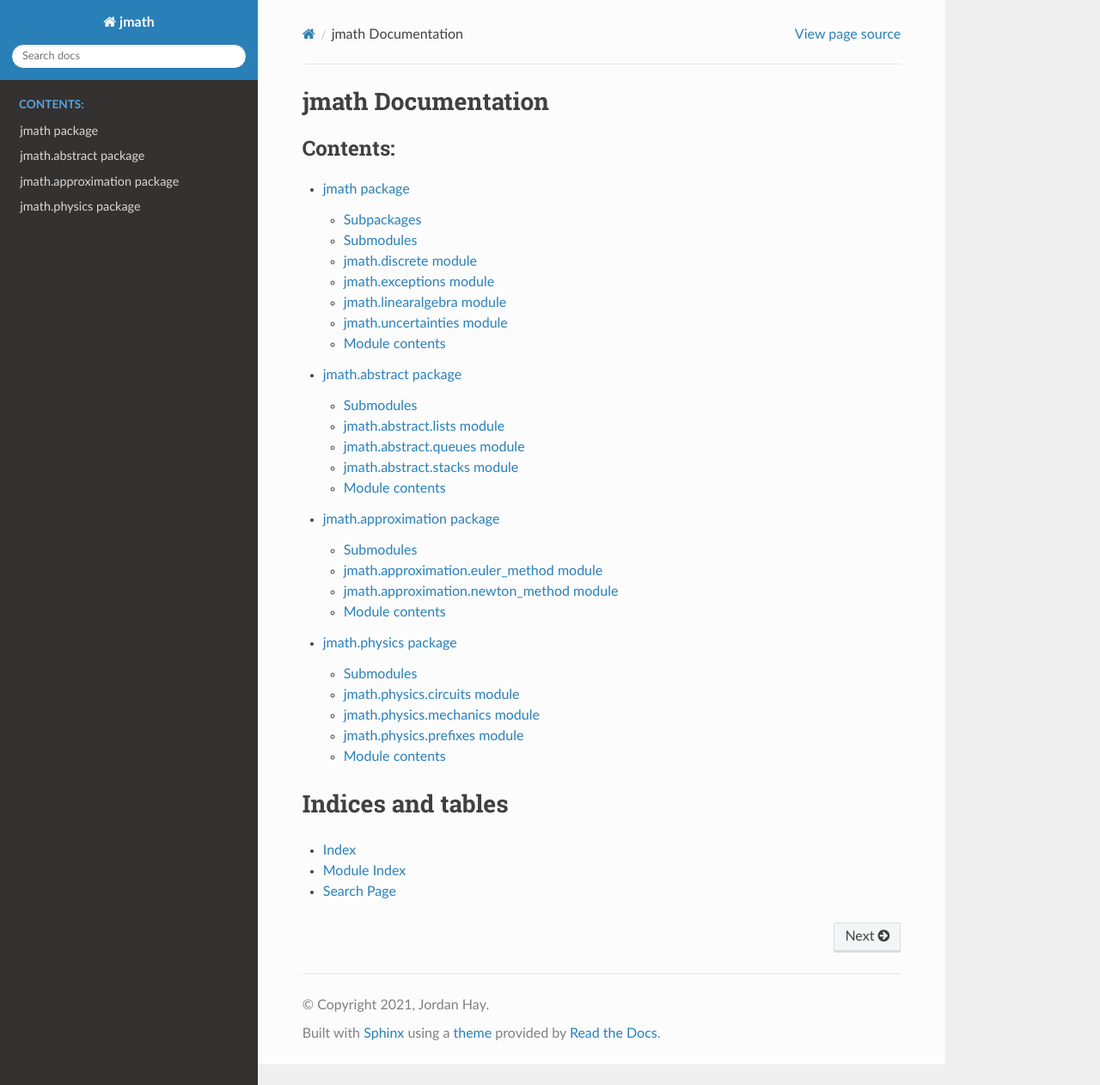
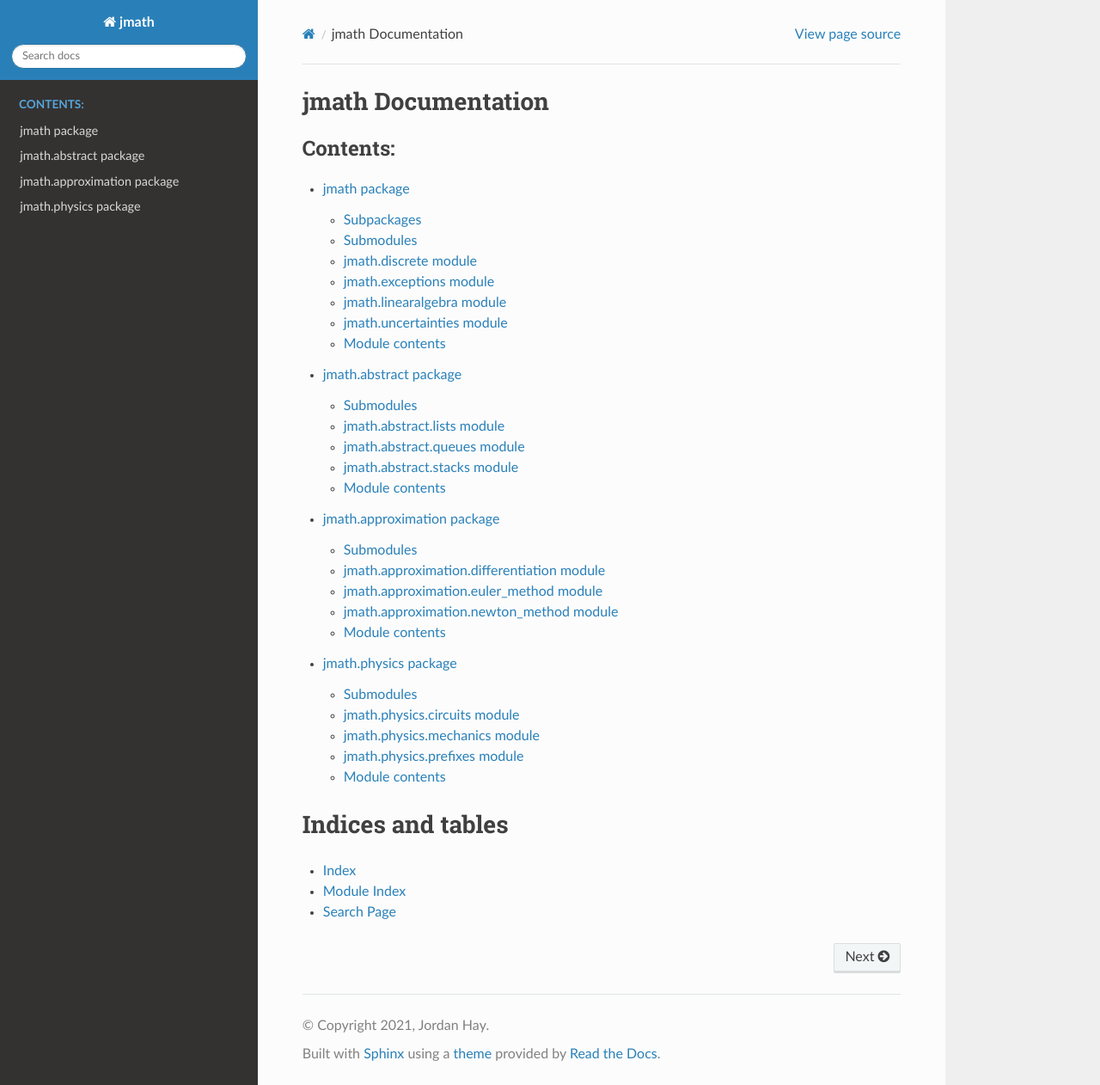
Before and after one commit to JHay0112/jmath, a Sphinx documentation site: the page built from docs/source/index.rst, in a window 1280 px wide and 1262 px high. Shown: the whole window at 86% size. Built offline with Sphinx 7.4.7 and the Read the Docs theme 2.0.0, drawn with Linux system fonts in a browser that asks for light colours.

Commit message:
Add differentiation to documentation

```diff
--- a/docs/source/jmath.approximation.rst
+++ b/docs/source/jmath.approximation.rst
@@ -3,6 +3,14 @@ jmath.approximation package
 
 Submodules
 ----------
+
+jmath.approximation.differentiation module
+------------------------------------------
+
+.. automodule:: jmath.approximation.differentiation
+   :members:
+   :undoc-members:
+   :show-inheritance:
 
 jmath.approximation.euler\_method module
 ----------------------------------------
```
